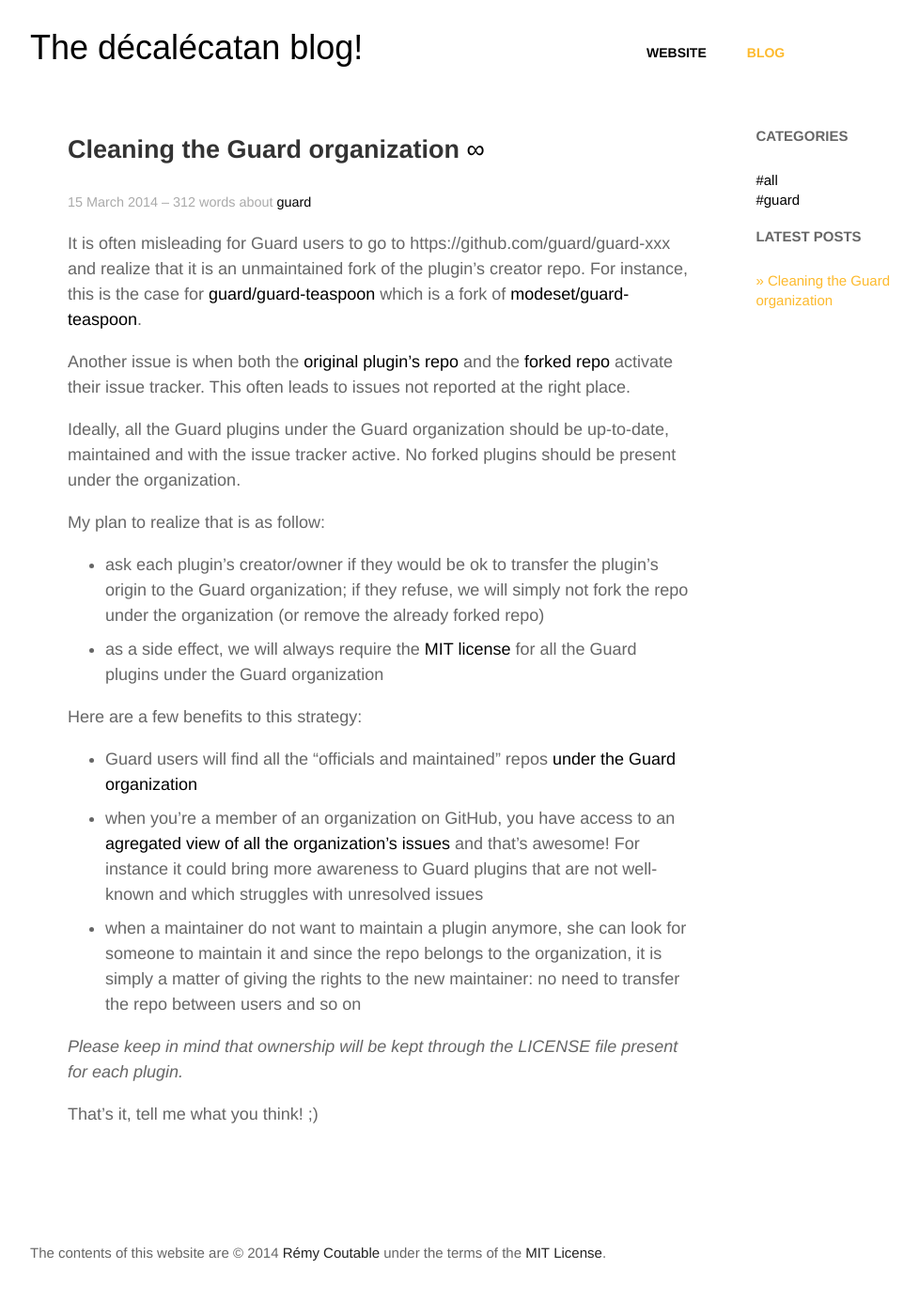
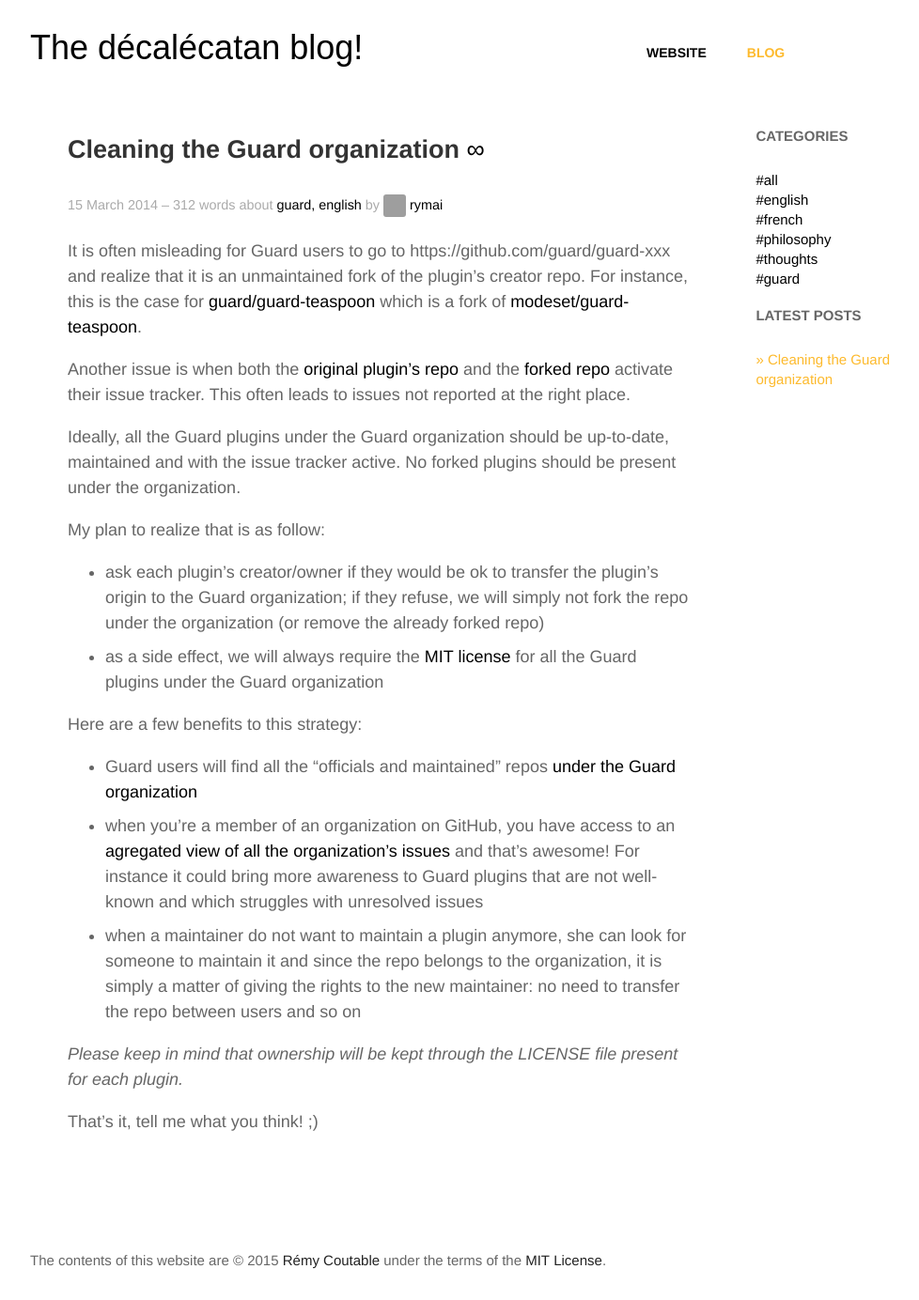
Before and after one commit to rymai/blog.rymai.me, a Jekyll site: the page built from _posts/2014-03-15-cleaning-the-guard-organization.md, in a window 1280 px wide. Shown: the whole page at 94% size, without its empty margins (139-1117 px from the left). Built offline with Jekyll 4.4.1, drawn with Linux system fonts in a browser that asks for light colours; Markdown is read by kramdown in place of the engine named in the settings; grey boxes are pictures that could not be loaded.

Commit message:
New categories

```diff
--- a/_includes/footer.html
+++ b/_includes/footer.html
@@ -1,7 +1,7 @@
 <footer>
   <div class="grid">
     <div class="unit center-on-mobiles">
-      <p>The contents of this website are &copy;&nbsp;2014 <a href="{{ site.url }}">Rémy Coutable</a> under the terms of the <a href="/LICENSE.html">MIT&nbsp;License</a>.</p>
+      <p>The contents of this website are &copy;&nbsp;2015 <a href="{{ site.root_url }}">Rémy Coutable</a> under the terms of the <a href="/LICENSE.html">MIT&nbsp;License</a>.</p>
     </div>
   </div>
 </footer>
--- a/_includes/post-content.html
+++ b/_includes/post-content.html
@@ -23,10 +23,10 @@
         <a href="/{{ category }}"><span class="label">{{ category }}</span></a>
       {% endfor %}
     </span>
-<!--     by <a href="https://github.com/{{ page.author }}" class="post-author">
+    by <a href="https://github.com/{{ page.author }}" class="post-author">
       <img src="https://github.com/{{ page.author }}.png" class="avatar" />
       {{ page.author }}
-    </a> -->
+    </a>
   </div>
   <div class="post-content">
     {% if include.context == 'home' %}
--- a/_includes/posts-in-sidebar-mobile.html
+++ b/_includes/posts-in-sidebar-mobile.html
@@ -4,6 +4,10 @@
     <option value="/">Home</option>
     <optgroup label="Categories">
       <option value="/archives">#all</option>
+      <option value="/english">#english</option>
+      <option value="/french">#french</option>
+      <option value="/philosophy">#philosophy</option>
+      <option value="/thoughts">#thoughts</option>
       <option value="/guard">#guard</option>
     </optgroup>
     <optgroup label="Latest posts">
--- a/_includes/posts-in-sidebar.html
+++ b/_includes/posts-in-sidebar.html
@@ -2,8 +2,20 @@
   <aside>
     <h4>Categories</h4>
     <ul>
-      <li class="{% if page.title == 'Archives' %}current{% endif %}">
+      <li class="{% if page.url contains '/archives/' %}current{% endif %}">
         <a href="/archives">#all</a>
+      </li>
+      <li class="{% if page.tags contains '/english/' %}current{% endif %}">
+        <a href="/english">#english</a>
+      </li>
+      <li class="{% if page.tags contains '/french/' %}current{% endif %}">
+        <a href="/french">#french</a>
+      </li>
+      <li class="{% if page.tags contains '/philosophy/' %}current{% endif %}">
+        <a href="/philosophy">#philosophy</a>
+      </li>
+      <li class="{% if page.tags contains '/thoughts/' %}current{% endif %}">
+        <a href="/thoughts">#thoughts</a>
       </li>
       <li class="{% if page.url contains '/guard/' %}current{% endif %}">
         <a href="/guard">#guard</a>
--- a/_posts/2014-03-15-cleaning-the-guard-organization.md
+++ b/_posts/2014-03-15-cleaning-the-guard-organization.md
@@ -2,7 +2,7 @@
 layout: post
 title:  "Cleaning the Guard organization"
 date:   2014-03-15 13:13:22
-categories: guard
+categories: guard, english
 author: rymai
 ---
 
--- /dev/null
+++ b/english/index.html
@@ -0,0 +1,6 @@
+---
+layout: default
+title: Posts in english
+---
+
+{% include archives.html name='english' %}
--- /dev/null
+++ b/french/index.html
@@ -0,0 +1,6 @@
+---
+layout: default
+title: Articles en français
+---
+
+{% include archives.html name='french' %}
--- /dev/null
+++ b/philosophy/index.html
@@ -0,0 +1,6 @@
+---
+layout: default
+title: Philosophy posts
+---
+
+{% include archives.html name='philosophy' %}
--- /dev/null
+++ b/thoughts/index.html
@@ -0,0 +1,6 @@
+---
+layout: default
+title: Random thoughts
+---
+
+{% include archives.html name='thoughts' %}
```
